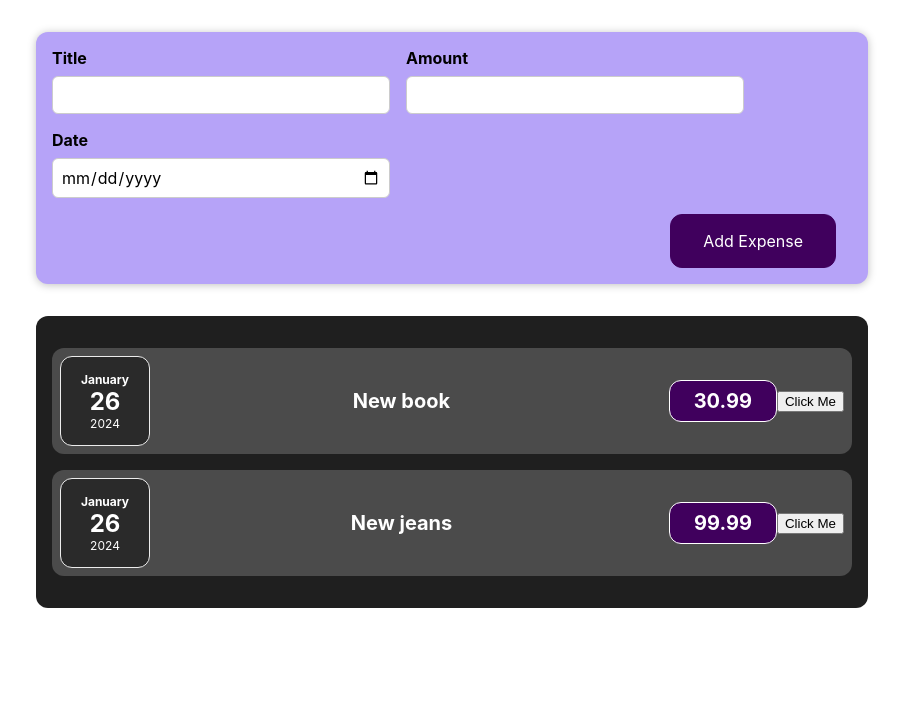
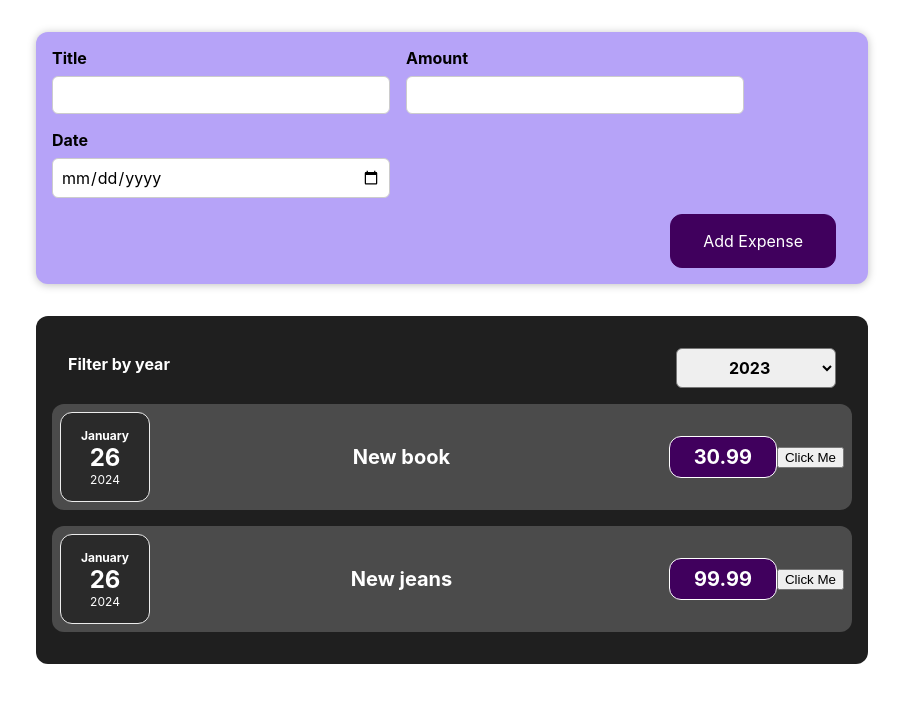
Before and after one commit to elerinnoorkoiv/expenses, a React (Create React App) app: page / in a window 1280 px wide. Shown: the top 702 px of the page, without its empty margins (188-1091 px from the left). Built offline with nearby package versions, Linux system fonts and the light colour scheme.

Commit message:
bottom-up andmete suunamine

```diff
--- a/src/App.js
+++ b/src/App.js
@@ -16,9 +16,14 @@ const App = () => {
     },
   ]
 
+  const addExpenseHandler = (expense) => {
+    console.log('In App.js')
+    console.log(expense)
+  }
+
   return (
     <div className="App">
-      <NewExpense></NewExpense>
+      <NewExpense onAddExpense={addExpenseHandler}></NewExpense>
       <Expenses expenses={Expenses} />
     </div>
   );
--- a/src/components/Expenses/Expenses.js
+++ b/src/components/Expenses/Expenses.js
@@ -1,6 +1,7 @@
 import './Expenses.css'
 import Card from '../UI/Card'
 import ExpenseItem from './ExpenseItem'
+import ExpensesFilter from './ExpensesFilter'
 
 const Expenses = (props) => {
     const expenses = [
@@ -15,8 +16,12 @@ const Expenses = (props) => {
           price: 99.99
         },
       ]
+    const saveSelectedYearHandler = (selectedYear) => {
+      console.log(selectedYear)
+    }
     return(
         <div className='expenses'>
+            <ExpensesFilter saveSelectedYear = {saveSelectedYearHandler}/>
             <ExpenseItem expenseData={expenses[0]} />
             <ExpenseItem expenseData={expenses[1]} />
         </div>
--- /dev/null
+++ b/src/components/Expenses/ExpensesFilter.css
@@ -0,0 +1,24 @@
+.expenses-filter {
+    color: white;
+    padding: 0 1rem;
+}
+
+.expenses-filter__control {
+    display: flex;
+    width: 100%;
+    align-items: center;
+    justify-content: space-between;
+    margin: 1rem 0;
+}
+
+.expenses-filter label {
+    font-weight: bold;
+    margin-bottom: 0.5rem;
+}
+
+.expenses-filter select {
+    font: inherit;
+    padding: 0.5rem 3rem;
+    font-weight: bold;
+    border-radius: 6px;
+}
--- /dev/null
+++ b/src/components/Expenses/ExpensesFilter.js
@@ -0,0 +1,28 @@
+import React from 'react';
+import { useState } from 'react';
+
+import './ExpensesFilter.css';
+
+const ExpensesFilter = (props) => {
+    const [selectedYear, setSelectedYear] = useState('');
+
+    const yearChangeHandler = (event) => {
+        const selectedYear = event.target.value;
+        setSelectedYear(event.target.value);
+        props.saveSelectedYear(selectedYear);
+    }
+    return (
+        <div className='expenses-filter'>
+            <div className='expenses-filter__control'>
+                <label>Filter by year</label>
+                <select value={selectedYear} onChange={yearChangeHandler}>
+                    <option value='2023'>2023</option>
+                    <option value='2024'>2024</option>
+                    <option value='2025'>2025</option>
+                </select>
+            </div>
+        </div>
+    );
+};
+
+export default ExpensesFilter;
```
